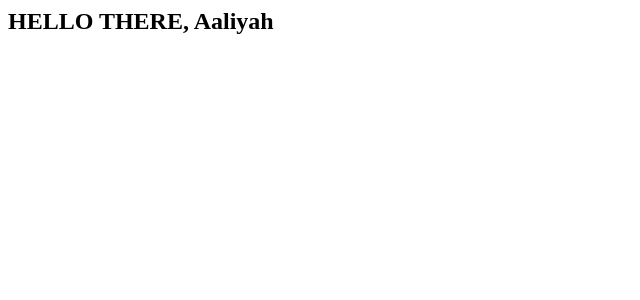
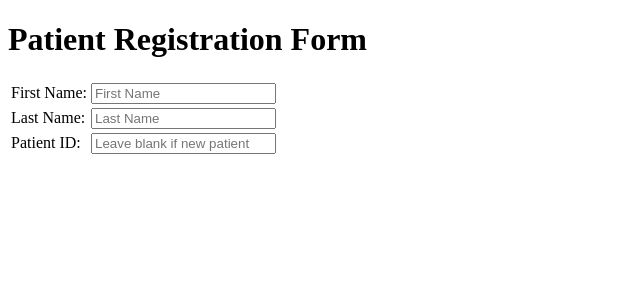
Before and after one commit to Almicjoy/Hackathon2022, a Flask app: page / in a window 1280 px wide. Shown: the top 300 px of the page, without its empty margins (0-640 px from the left). Run offline with Flask 2, Linux system fonts and the light colour scheme.

Commit message:
added user input for scheduling

```diff
--- a/templates/index.html
+++ b/templates/index.html
@@ -1,11 +1,16 @@
+<!DOCTYPE html>
 <html>
     <head>
-        <title>sschedule Appointment</title>
-
-
-        <body>
-
-    <h2> HELLO THERE, {{ name }}</h2>
+        <h1>Patient Registration Form</h1>
+        <title>Schedule Appointment</title>
+    </head>
+    <body>
+        <form name="Scheduler" method="POST">
+            <table>
+                <tr><td> First Name: </td> <td><input type="text" placeholder="First Name" fName=""></td></tr>
+                <tr><td> Last Name: </td><td><input type="text" placeholder="Last Name" lName=""></td></tr>
+                <tr><td>Patient ID: </td><td><input type="text" placeholder="Leave blank if new patient" ID=""></td></tr>
+            </table>
+        </form>
     </body>
-    </head>
 </html>
```
